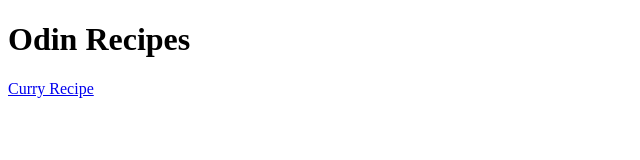
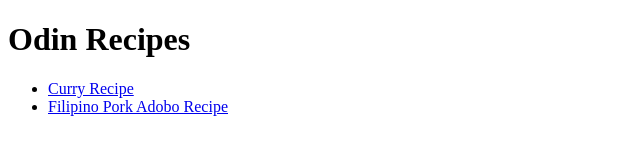
Before and after one commit to raphdm/odin-recipes, a plain HTML site: page index.html in a window 1280 px wide. Shown: the whole page, without its empty margins (0-640 px from the left). Drawn offline with Linux system fonts and the light colour scheme.

Commit message:
Edit unordered list, add <ul>'

```diff
--- a/index.html
+++ b/index.html
@@ -7,6 +7,9 @@
     </head>
     <body>
         <h1>Odin Recipes</h1>
-        <a href="./recipes/curry.html">Curry Recipe</a>
+        <ul>
+            <li><a href="./recipes/curry.html">Curry Recipe</a><br></li>
+            <li><a href="./recipes/adobo.html">Filipino Pork Adobo Recipe</a></li>
+        </ul>
     </body>
 </html>
```
Also changed, not shown: recipes/curry.html (+3 -1 lines).
